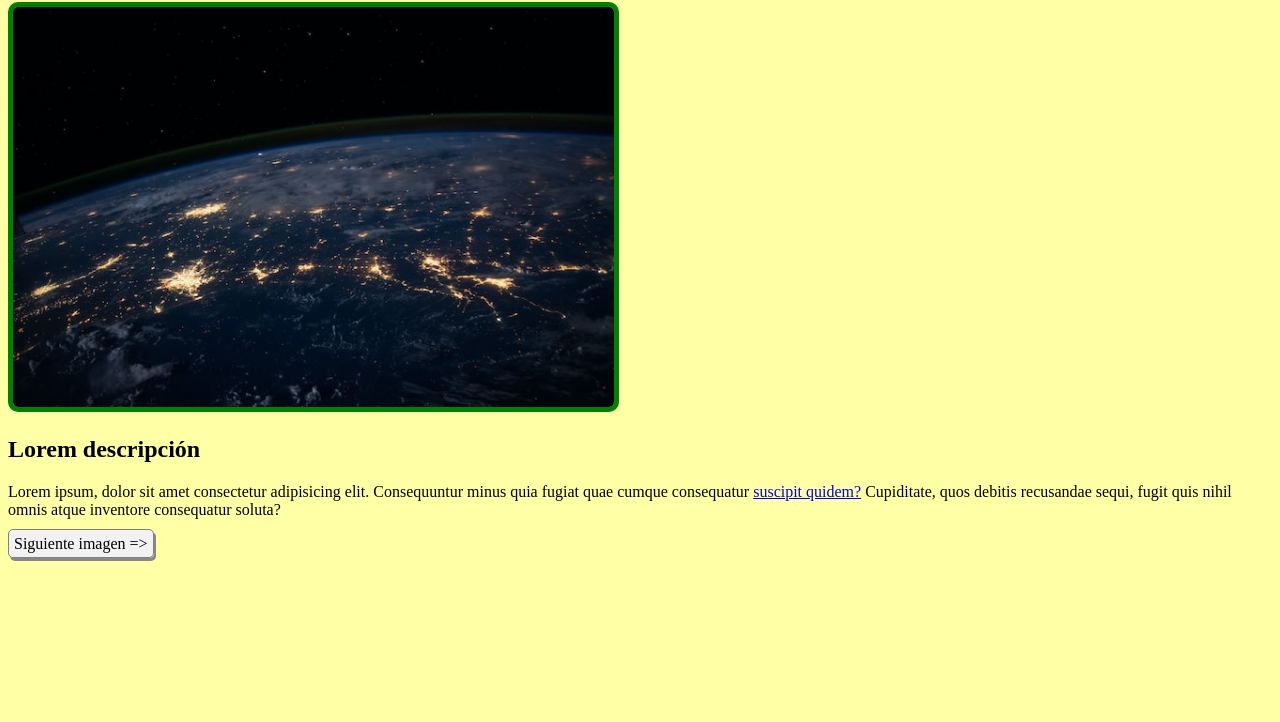
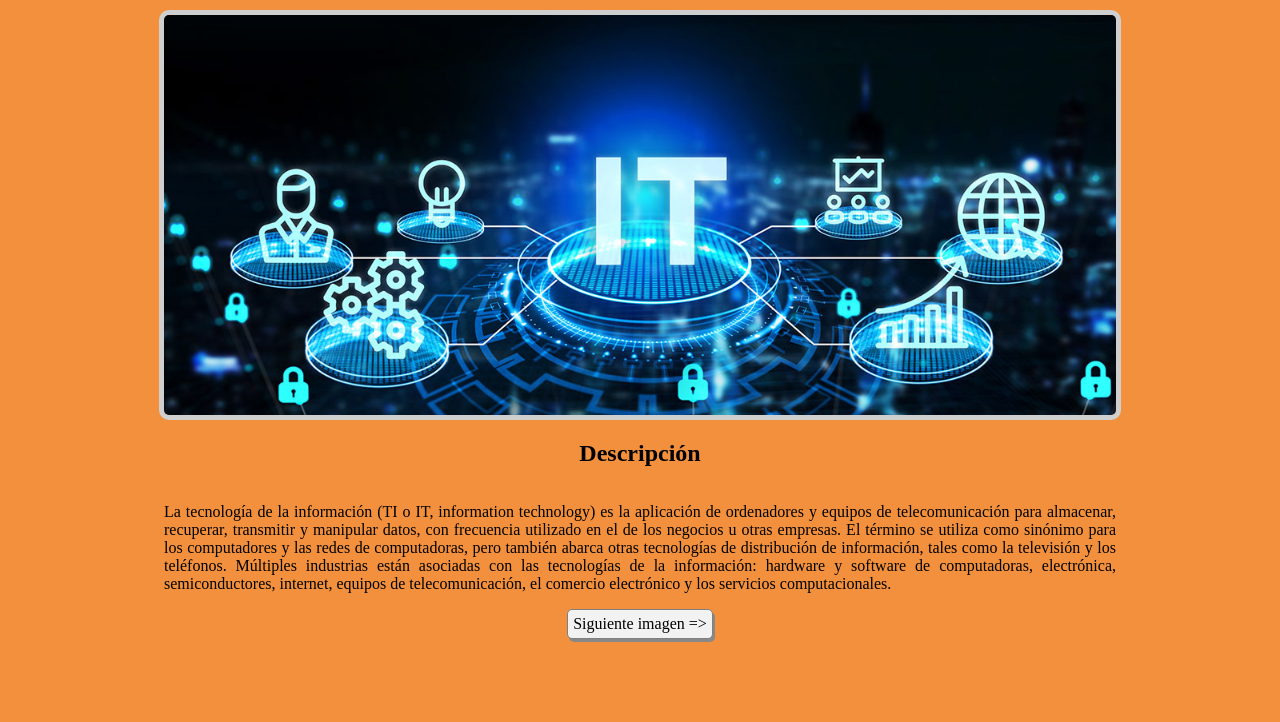
Before and after one commit to beluway/Grupo-4-DW, a plain HTML site: page page1.html in a window 1280 px wide. Shown: the part 78-800 px from the top of the page. Drawn offline with Linux system fonts and the light colour scheme.

Commit message:
modificacion de aki

```diff
--- a/page1.html
+++ b/page1.html
@@ -9,12 +9,10 @@
 </head>
 
 <body>
-    <h1>Galería de la Tecnología</h1>
-    <img src="img1.jpg" alt="Imagen de la NASA" class="image"/>
-    <h2>Lorem descripción</h2>
-    <p>Lorem ipsum, dolor sit amet consectetur adipisicing elit. Consequuntur minus quia fugiat quae cumque consequatur
-        <a href="page2.html">suscipit quidem?</a> Cupiditate, quos debitis recusandae sequi, fugit quis nihil omnis atque inventore consequatur
-        soluta?</p>
+    <h1>Tecnología de la información</h1>
+    <img src="it-banner.jpg" class="image"/>
+    <h2 >Descripción</h2>
+    <p class="description">La tecnología de la información (TI o IT, information technology) es la aplicación de ordenadores y equipos de telecomunicación para almacenar, recuperar, transmitir y manipular datos, con frecuencia utilizado en el de los negocios u otras empresas. El término se utiliza como sinónimo para los computadores y las redes de computadoras, pero también abarca otras tecnologías de distribución de información, tales como la televisión y los teléfonos. Múltiples industrias están asociadas con las tecnologías de la información: hardware y software de computadoras, electrónica, semiconductores, internet, equipos de telecomunicación, el comercio electrónico y los servicios computacionales.</p>
     <a href="page2.html" title="Imagen siguiente" class="link-button">Siguiente imagen =&gt;</a>
 </body>
 
--- a/styles.css
+++ b/styles.css
@@ -1,9 +1,12 @@
 body {
-    background-color: rgb(255, 255, 165);
+    background-color: rgb(243, 144, 62);
+    display:flex;
+    flex-direction:column;
+    align-items:center;
 }
 
 .image{
-    border: 5px solid green;
+    border: 5px solid rgb(207, 207, 207);
     border-radius: 10px;
     height: 400px;
 }
@@ -17,3 +20,8 @@ body {
     border-radius: 5px;
     box-shadow: 2px 3px #888888;
 }
+
+p.description{
+    max-width:952px;
+    text-align:justify;
+}
```
Also changed, not shown: it-banner.jpg (added).
